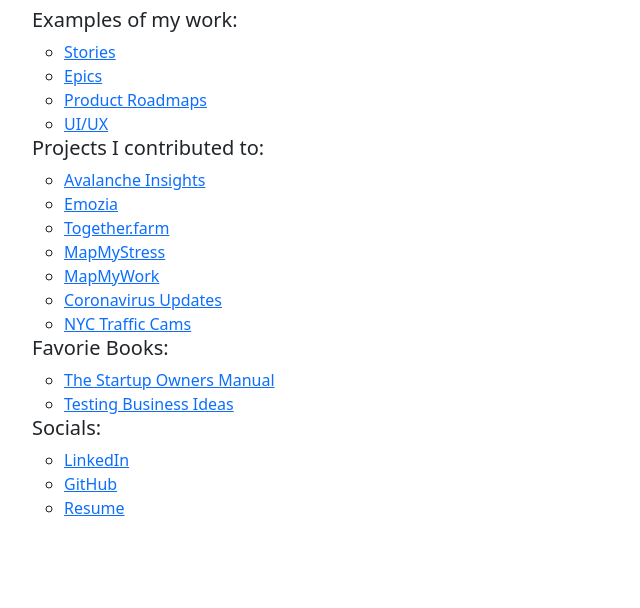
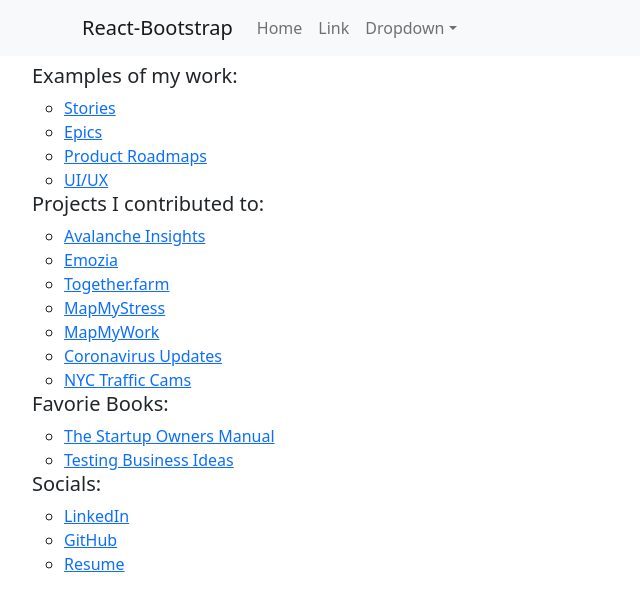
Before and after one commit to alekvuka/portfolio, a React (Create React App) app: page / in a window 1280 px wide. Shown: the top 608 px of the page, without its empty margins (0-640 px from the left). Built offline with nearby package versions, Linux system fonts and the light colour scheme.

Commit message:
incorporated Header compomnent into Home component

```diff
--- a/src/components/Header.js
+++ b/src/components/Header.js
@@ -3,7 +3,7 @@
 import Navbar from 'react-bootstrap/Navbar';
 import NavDropdown from 'react-bootstrap/NavDropdown';
 
-function BasicExample() {
+function Header() {
   return (
     <Navbar bg="light" expand="lg">
       <Container>
@@ -31,4 +31,4 @@
   );
 }
 
-export default BasicExample;
+export default Header
--- a/src/pages/Home.js
+++ b/src/pages/Home.js
@@ -3,14 +3,15 @@
 import Nav from 'react-bootstrap/Nav'
 import Dropdown from 'react-bootstrap/Dropdown';
 import NavDropdown from 'react-bootstrap/NavDropdown';
+import Header from '../components/Header';
 
 // Home component
 const Home = () => {
   return (
     <div>
+      <Header />
       <h1> </h1>
       <ul>
-
         <h5>Examples of my work:</h5>
           <ul>
           <li>
@@ -78,7 +79,79 @@
 
       </ul>
     </div>
-
   );}
 
   export default Home;
+
+/*
+  <div>
+  <h1> </h1>
+  <ul>
+    <h5>Examples of my work:</h5>
+      <ul>
+      <li>
+      <Link to="/mywork">Stories</Link>
+      </li>
+      <li>
+      <Link to="/mywork">Epics</Link>
+      </li>
+      <li>
+      <Link to="/mywork">Product Roadmaps</Link>
+      </li>
+      <li>
+      <Link to="/mywork">UI/UX </Link>
+      </li>
+      </ul>
+
+
+      <h5>Projects I contributed to:</h5>
+      <ul>
+      <li>
+      <Link to="/mywork">Avalanche Insights</Link>
+      </li>
+      <li>
+      <Link to="/mywork">Emozia</Link>
+      </li>
+      <li>
+      <Link to="/mywork">Together.farm</Link>
+      </li>
+      <li>
+      <Link to="/mywork">MapMyStress</Link>
+      </li>
+      <li>
+      <Link to="/mywork">MapMyWork </Link>
+      </li>
+      <li>
+      <Link to="/mywork">Coronavirus Updates</Link>
+      </li>
+      <li>
+      <Link to="/mywork">NYC Traffic Cams</Link>
+      </li>
+      </ul>
+
+      <h5>Favorie Books:</h5>
+      <ul>
+      <li>
+      <Link to="/mywork">The Startup Owners Manual</Link>
+      </li>
+      <li>
+      <Link to="/mywork">Testing Business Ideas</Link>
+      </li>
+      </ul>
+
+      <h5>Socials:</h5>
+      <ul>
+      <li>
+      <Link to="/mywork">LinkedIn</Link>
+      </li>
+      <li>
+      <Link to="/mywork">GitHub</Link>
+      </li>
+      <li>
+      <Link to="/mywork">Resume</Link>
+      </li>
+      </ul>
+
+  </ul>
+</div>
+*/
```
